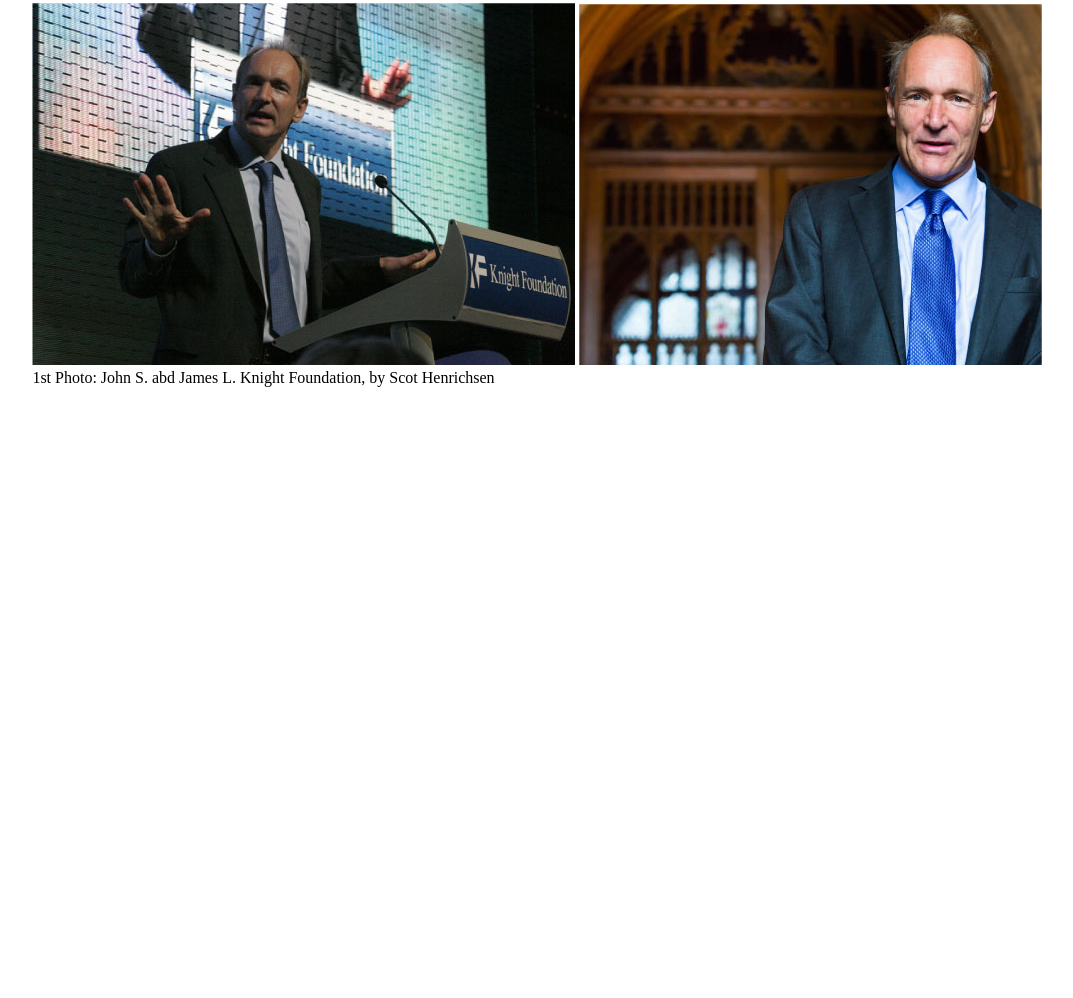
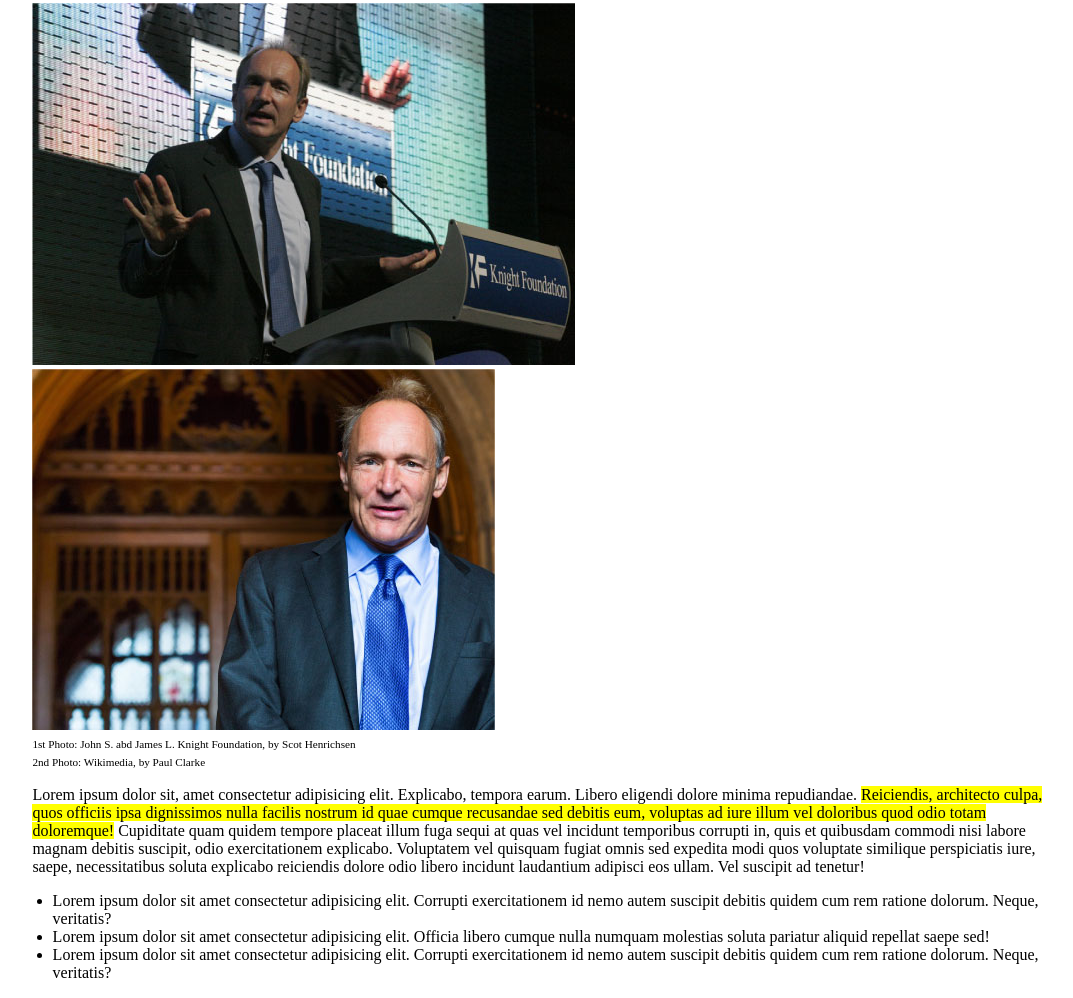
Before and after one commit to MarcoColloca/html-css-booleaner, a plain HTML site: page index.html in a window 1280 px wide. Shown: the part 488-1486 px from the top of the page, without its empty margins (102-1175 px from the left). Before the commit the page ends 883 px from the top, so only its background shows below. Drawn offline with Linux system fonts and the light colour scheme.

Commit message:
ADD Testo e Lista
Aggiunto testo evidenziato con lista non ordinata (da perfezionare)

```diff
--- a/css/app.css
+++ b/css/app.css
@@ -5,6 +5,9 @@
 
 }
 
+ul{
+    padding: 0;
+}
 
 header{
     background-color: rgba(0, 153, 255, 1);
@@ -43,3 +46,17 @@ header{
 .images-main{
     margin-top: 5%;
 }
+
+.photo-description{
+    font-size: 70%;
+    margin-top: 0;
+    margin-bottom: 0;
+}
+
+.main-text{
+    font-size: 100%;
+}
+
+.main-text-focus{
+    background-color: yellow;
+}
--- a/index.html
+++ b/index.html
@@ -18,7 +18,7 @@
 
 
     <main>
-        <!-- Testo con due immagini     -->
+        <!-- Ttitolo  -->
         <div class="">
             <h1 id="main-title">Internet deve essere al servizio del "bene pubblico": il manifesto di Tim Berners-Lee</h1>
             <span class="main-subtitle-p1">Scritto da </span> <span class="main-subtitle-p2">The Booleaner</span>
@@ -26,13 +26,40 @@
             <span class="main-date">il 10/10/2020</span>
         </div>
 
+        <!-- Immagini -->
         <div class="images-main">
             <img src="./img/tim-1.jpg" alt="">
+            <br>
             <img src="./img/tim-2.jpg" alt="">
         </div>
 
+        <!-- Descrizione Immagini -->
         <div>
-            <span> 1st Photo: John S. abd James L. Knight Foundation, by Scot Henrichsen</span>
+            <span class="photo-description"> 1st Photo: John S. abd James L. Knight Foundation, by Scot Henrichsen</span>
+            <br>
+            <span class="photo-description"> 2nd Photo: Wikimedia, by Paul Clarke</span>
+        </div>
+
+        <!-- Corpo Articolo -->
+        <div>
+            <p class="main-text">
+                Lorem ipsum dolor sit, amet consectetur adipisicing elit. Explicabo, tempora earum. Libero eligendi dolore minima repudiandae. <span class="main-text-focus">Reiciendis, architecto culpa, quos officiis ipsa dignissimos nulla facilis nostrum id quae cumque recusandae sed debitis eum, voluptas ad iure illum vel doloribus quod odio totam doloremque!</span> Cupiditate quam quidem tempore placeat illum fuga sequi at quas vel incidunt temporibus corrupti in, quis et quibusdam commodi nisi labore magnam debitis suscipit, odio exercitationem explicabo. Voluptatem vel quisquam fugiat omnis sed expedita modi quos voluptate similique perspiciatis iure, saepe, necessitatibus soluta explicabo reiciendis dolore odio libero incidunt laudantium adipisci eos ullam. Vel suscipit ad tenetur!
+            </p>
+        </div>
+
+        <!-- Lista Non ordinata -->
+        <div style="margin-left: 2%;">
+            <ul>
+                <li>
+                    <span class="main-text">Lorem ipsum dolor sit amet consectetur adipisicing elit. Corrupti exercitationem id nemo autem suscipit debitis quidem cum rem ratione dolorum. Neque, veritatis?</span>
+                </li>
+                <li>
+                    <span class="main-text">Lorem ipsum dolor sit amet consectetur adipisicing elit. Officia libero cumque nulla numquam molestias soluta pariatur aliquid repellat saepe sed!</span>
+                </li>
+                <li>
+                    <span class="main-text">Lorem ipsum dolor sit amet consectetur adipisicing elit. Corrupti exercitationem id nemo autem suscipit debitis quidem cum rem ratione dolorum. Neque, veritatis?</span>
+                </li>
+            </ul>
         </div>
 
 
```
